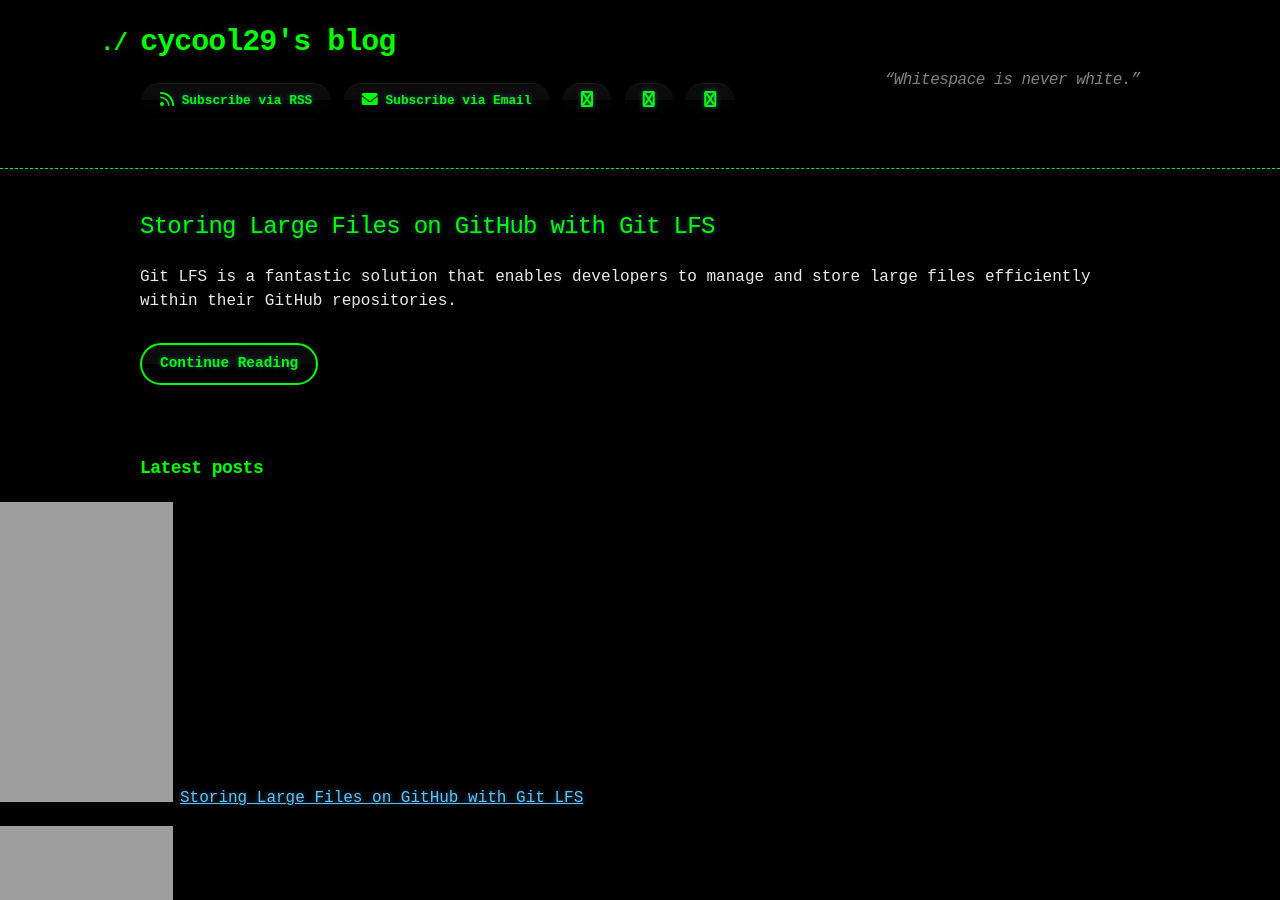
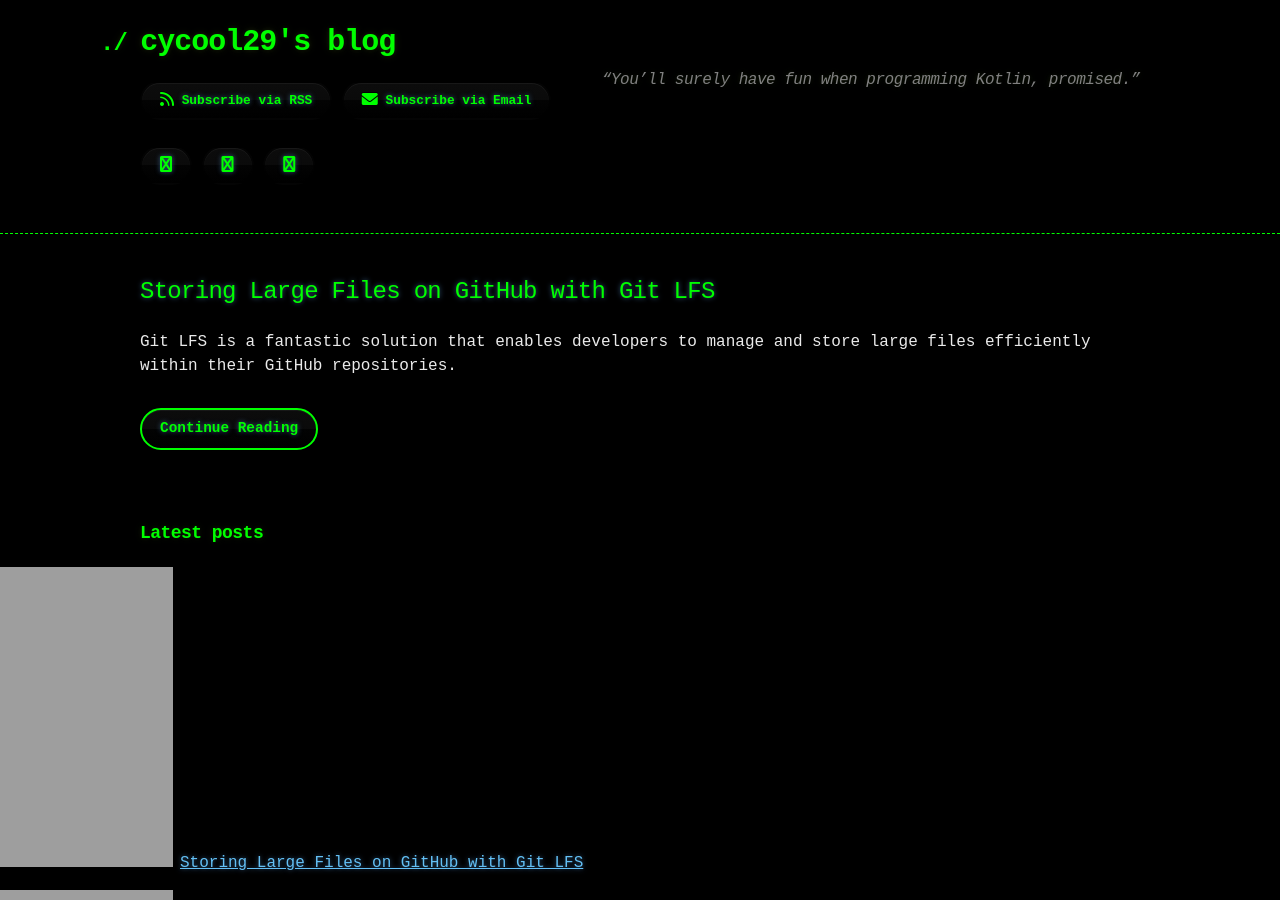
Before and after one commit to cycool29/cycool29.github.io, a Jekyll site: the page built from index.md, in a window 1280 px wide and 900 px high. Built offline with Jekyll 4.4.1, drawn with Linux system fonts in a browser that asks for light colours; a style sheet for code colours, icons or effects is not loaded.

Commit message:
Update quotes

```diff
--- a/_config.yml
+++ b/_config.yml
@@ -1,5 +1,5 @@
 title: cycool29's blog
-description: "“Whitespace is never white.” "
+description: "“You’ll surely have fun when programming Kotlin, promised.” "
 bio: A high school student. Intermediate in Python, Git, Bash. Learning JavaScript. He/Him. "
 author: cycool29
 url: https://cycool29.github.io
```
